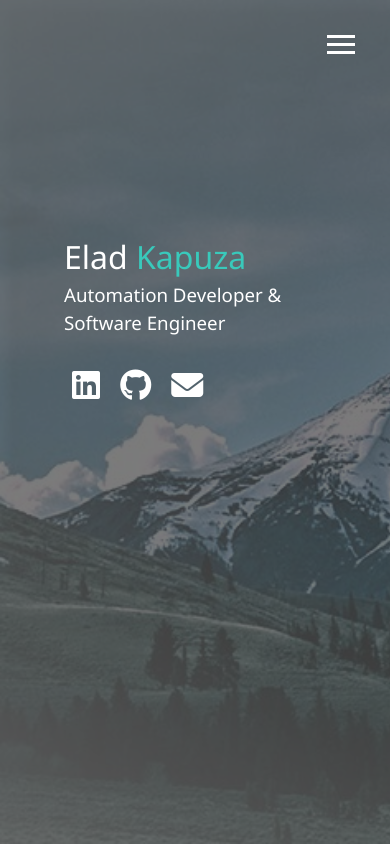
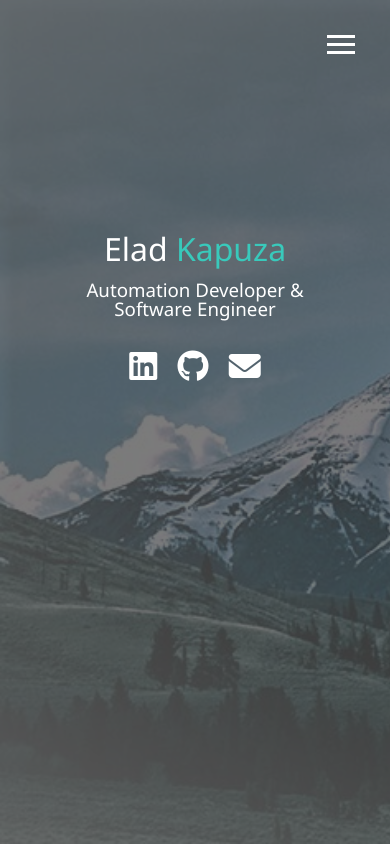
Before and after one commit to eladkap/eladkap.github.io, a website: page dist/index.html in a window 390 px wide. Drawn offline with Linux system fonts and the light colour scheme.

Commit message:
added media queries

```diff
--- a/scss/_config.scss
+++ b/scss/_config.scss
@@ -30,3 +30,28 @@ $background-opacity: 0.7;
     }
   }
 }
+
+// Media Query Mixins
+@mixin mediaSmall {
+  @media screen and (max-width: 500px) {
+    @content;
+  }
+}
+
+@mixin mediaMedium {
+  @media screen and (max-width: 768px) {
+    @content;
+  }
+}
+
+@mixin mediaLarge {
+  @media screen and (min-width: 769px) and (max-width: 1170px) {
+    @content;
+  }
+}
+
+@mixin mediaXL {
+  @media screen and (min-width: 1171px) {
+    @content;
+  }
+}
--- a/scss/_menu.scss
+++ b/scss/_menu.scss
@@ -88,11 +88,11 @@
     }
 
     .portrait {
-      width: 250px;
-      height: 250px;
+      width: 200px;
+      height: 200px;
       background: url("../img/profile1_bw.jpg");
       border-radius: 50%;
-      border: solid 3px $secondary-color;
+      border: solid 1px $secondary-color;
     }
   }
 
--- /dev/null
+++ b/scss/_mobile.scss
@@ -0,0 +1,55 @@
+// Wide screens
+@include mediaXL {
+}
+
+// Desktops and Laptops
+@include mediaLarge {
+}
+
+// Tablets and Small laptops
+@include mediaMedium {
+  main {
+    align-items: center;
+    text-align: center;
+
+    .lg-heading {
+      line-height: 1;
+      margin-bottom: 1rem;
+    }
+  }
+
+  ul.menu-nav,
+  div.menu-branding {
+    float: none;
+    width: 100%;
+    min-height: 0;
+
+    &.show {
+      transform: translate3d(0, 0, 0);
+    }
+  }
+
+  .menu-nav {
+    height: 75hv;
+    transform: translate3d(-100%, 0, 0);
+    font-size: 24px;
+  }
+
+  .menu-branding {
+    height: 25vh;
+    transform: translate3d(100%, 0, 0);
+
+    .portrait {
+      background: url(../img/profile1_bw.jpg);
+    }
+    width: 100px;
+    height: 200px;
+  }
+}
+
+// Smartphones
+@include mediaSmall {
+  main#home h1 {
+    margin-top: 10vh;
+  }
+}
--- a/scss/main.scss
+++ b/scss/main.scss
@@ -1,5 +1,6 @@
 @import "config";
 @import "menu";
+@import "mobile";
 
 * {
   box-sizing: border-box;
```
Also changed, not shown: dist/css/main.css, dist/img/profile1_bw.jpg, dist/img/profile1_bw_.jpg (added).
